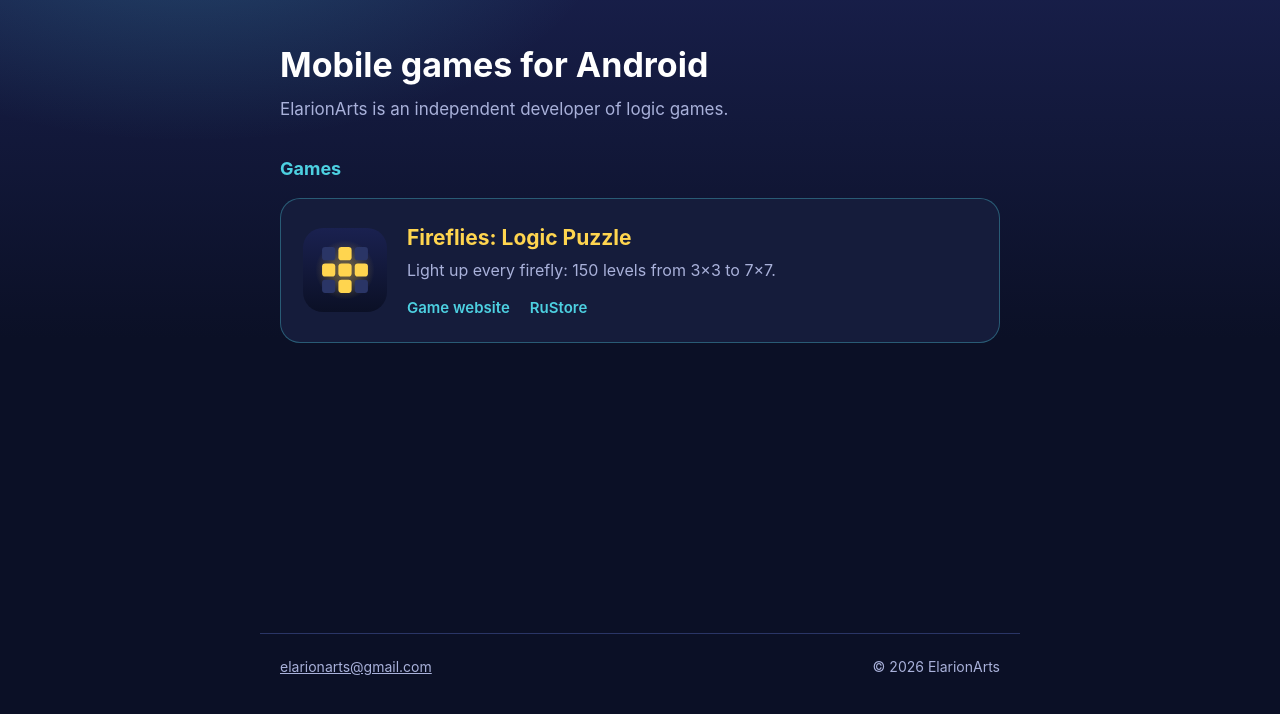
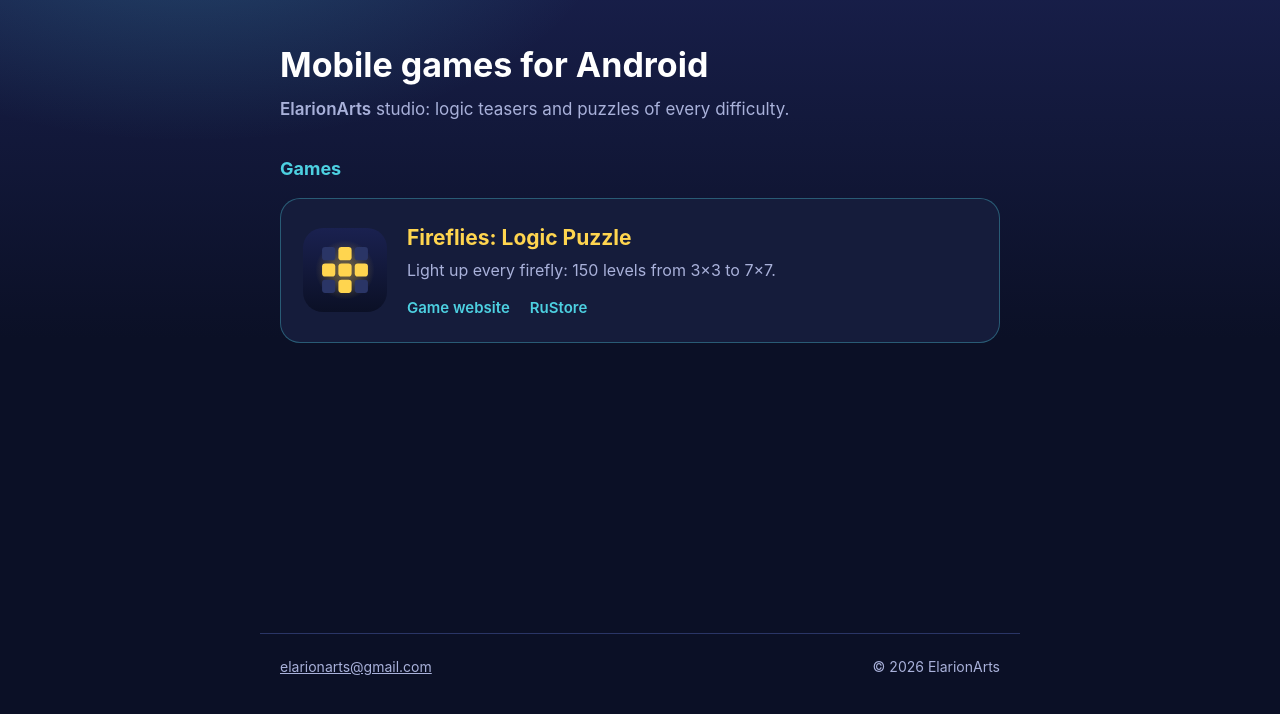
Before and after one commit to ElarionArts/elarionarts.github.io, a plain HTML site: page index.html in a window 1280 px wide. Shown: the part 82-796 px from the top of the page. Drawn offline with Linux system fonts and the light colour scheme.

Commit message:
Update home page description
- New studio tagline

```diff
--- a/index.html
+++ b/index.html
@@ -46,6 +46,7 @@
   main { flex: 1; }
   h1 { font-size: 34px; line-height: 1.2; margin: 48px 0 10px; color: #fff; }
   .lead { color: var(--dim); margin: 0 0 32px; }
+  .lead .name { font-weight: 600; }
   h2 { font-size: 18px; font-weight: 700; color: var(--brand); margin: 0 0 14px; }
   .game {
     display: flex; gap: 20px; align-items: center;
@@ -96,8 +97,8 @@
 <main class="wrap">
   <h1><span class="ru">Мобильные игры для Android</span><span class="en">Mobile games for Android</span></h1>
   <p class="lead">
-    <span class="ru">ElarionArts — независимый разработчик логических игр.</span>
-    <span class="en">ElarionArts is an independent developer of logic games.</span>
+    <span class="ru">Студия <span class="name">ElarionArts</span>: логические задачи и головоломки любой сложности.</span>
+    <span class="en"><span class="name">ElarionArts</span> studio: logic teasers and puzzles of every difficulty.</span>
   </p>
 
   <h2><span class="ru">Игры</span><span class="en">Games</span></h2>
```
